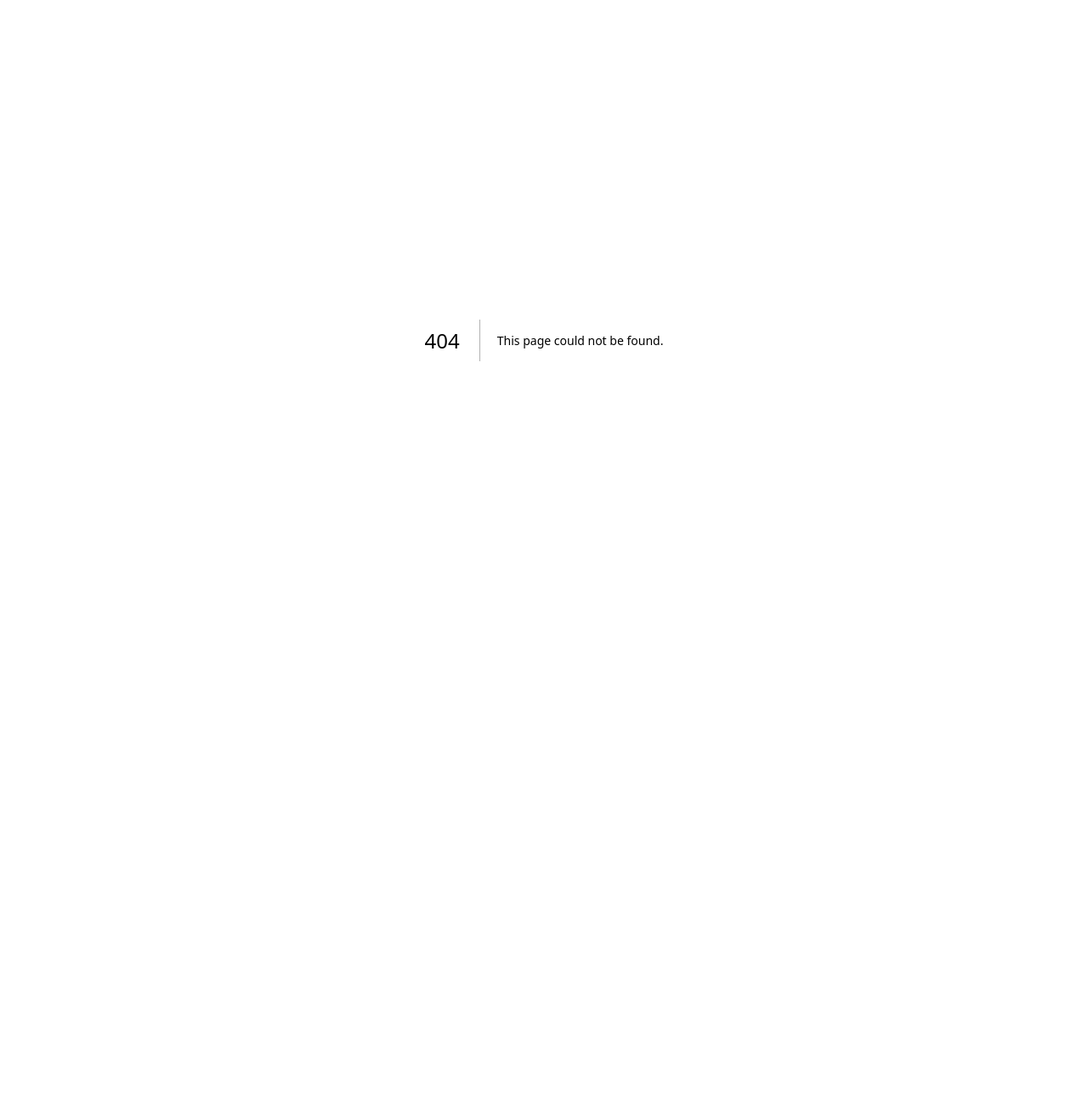
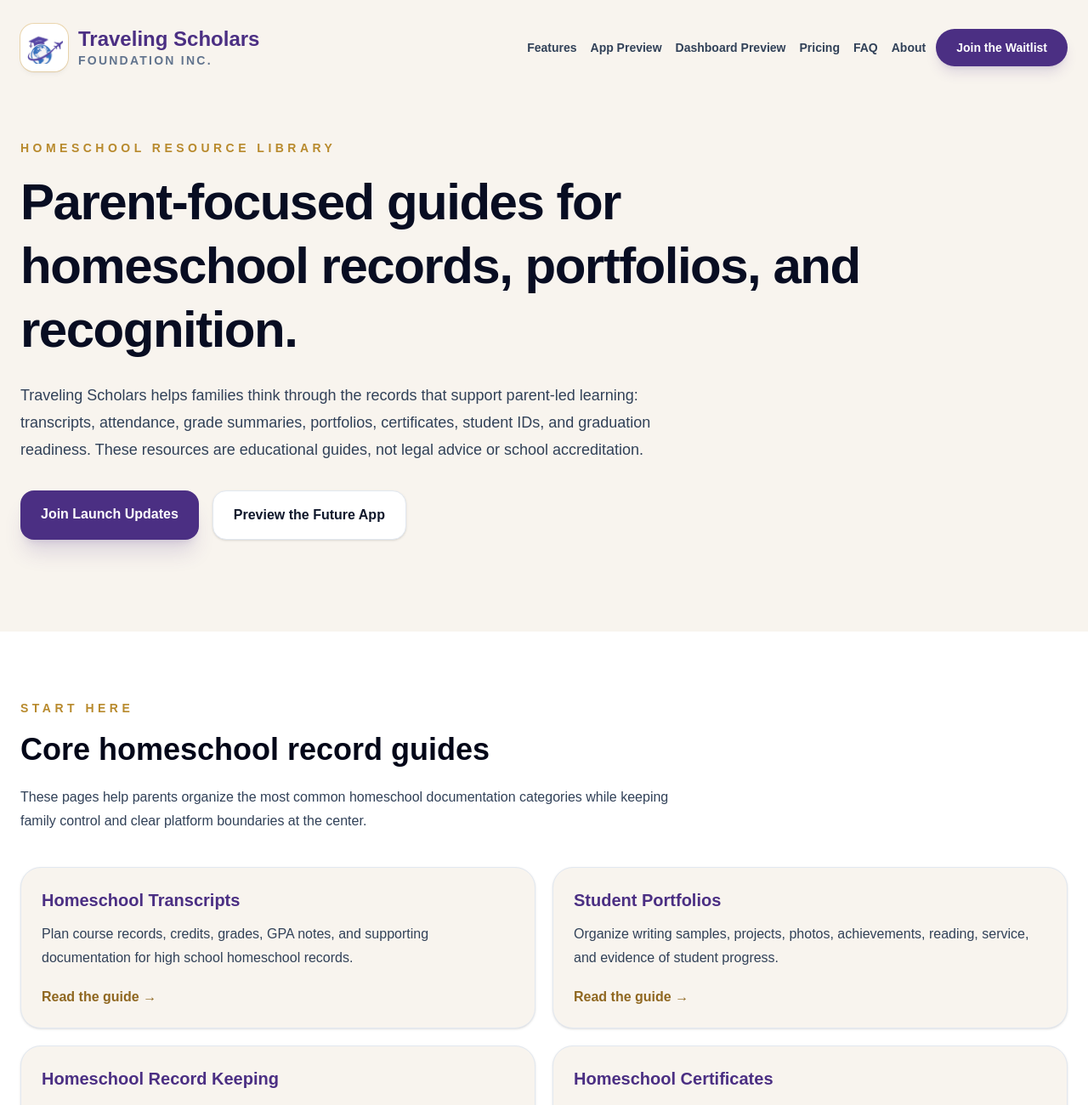
Before and after one commit to aimoneyglitch/traveling-scholars-site, a Next.js app: page /resources in a window 1280 px wide. Before the commit this address had no page. Shown: the top 1300 px of the page at 85% size. Before the commit the page ends 800 px from the top, so only its background shows below. Built offline with nearby package versions, Linux system fonts and the light colour scheme.

Commit message:
Add homeschool resource library

```diff
--- /dev/null
+++ b/app/resources/page.tsx
@@ -0,0 +1,170 @@
+import { SiteFooter } from "../_components/site-footer";
+import { SiteNav } from "../_components/site-nav";
+import { pageMetadata } from "../seo";
+
+const guides = [
+  {
+    title: "Homeschool Transcripts",
+    href: "/homeschool-transcripts/",
+    text: "Plan course records, credits, grades, GPA notes, and supporting documentation for high school homeschool records."
+  },
+  {
+    title: "Student Portfolios",
+    href: "/student-portfolios/",
+    text: "Organize writing samples, projects, photos, achievements, reading, service, and evidence of student progress."
+  },
+  {
+    title: "Homeschool Record Keeping",
+    href: "/homeschool-record-keeping/",
+    text: "Build a calmer system for attendance, grade records, yearly summaries, credits, and family documentation."
+  },
+  {
+    title: "Homeschool Certificates",
+    href: "/homeschool-certificates/",
+    text: "Create parent-led recognition records for milestones, completion moments, achievements, and student encouragement."
+  }
+];
+
+const planningTopics = [
+  "Attendance tracking",
+  "Gradebook organization",
+  "Transcript readiness",
+  "Portfolio planning",
+  "Student ID records",
+  "Certificate recognition",
+  "Graduation preparation",
+  "Parent-controlled documentation"
+];
+
+export const metadata = pageMetadata({
+  title: "Homeschool Resource Library | Traveling Scholars",
+  description:
+    "Explore parent-focused homeschool record keeping guides for transcripts, portfolios, attendance, certificates, student IDs, grades, GPA, and graduation readiness.",
+  path: "/resources/"
+});
+
+export default function ResourcesPage() {
+  return (
+    <main className="min-h-screen bg-[#f8f4ee] text-slate-950">
+      <section className="mx-auto max-w-7xl px-4 py-4 sm:px-6 sm:py-5 lg:py-7">
+        <SiteNav />
+
+        <div className="py-12 sm:py-16 lg:py-20">
+          <p className="text-xs font-black uppercase tracking-[0.22em] text-[#b88a2d] sm:text-sm sm:tracking-[0.32em]">
+            Homeschool resource library
+          </p>
+
+          <h1 className="mt-4 max-w-5xl text-4xl font-black leading-tight tracking-tight text-[#080d22] sm:text-5xl md:text-6xl">
+            Parent-focused guides for homeschool records, portfolios, and recognition.
+          </h1>
+
+          <p className="mt-6 max-w-3xl text-base leading-7 text-slate-700 sm:text-lg sm:leading-8">
+            Traveling Scholars helps families think through the records that support parent-led learning:
+            transcripts, attendance, grade summaries, portfolios, certificates, student IDs, and graduation
+            readiness. These resources are educational guides, not legal advice or school accreditation.
+          </p>
+
+          <div className="mt-8 flex flex-col gap-4 sm:flex-row">
+            <a
+              href="/contact/"
+              className="rounded-2xl bg-[#4b2f83] px-6 py-4 text-center font-black text-white shadow-xl shadow-[#4b2f83]/15 transition hover:bg-[#3f2770]"
+            >
+              Join Launch Updates
+            </a>
+            <a
+              href="/app-preview/"
+              className="rounded-2xl border border-slate-200 bg-white px-6 py-4 text-center font-black text-slate-900 shadow-sm transition hover:border-[#d6a84f]"
+            >
+              Preview the Future App
+            </a>
+          </div>
+        </div>
+      </section>
+
+      <section className="bg-white px-4 py-16 sm:px-6 sm:py-20">
+        <div className="mx-auto max-w-7xl">
+          <div className="max-w-3xl">
+            <p className="text-xs font-black uppercase tracking-[0.22em] text-[#b88a2d] sm:text-sm sm:tracking-[0.32em]">
+              Start here
+            </p>
+            <h2 className="mt-4 text-3xl font-black leading-tight sm:text-4xl">
+              Core homeschool record guides
+            </h2>
+            <p className="mt-5 leading-7 text-slate-700">
+              These pages help parents organize the most common homeschool documentation categories while
+              keeping family control and clear platform boundaries at the center.
+            </p>
+          </div>
+
+          <div className="mt-10 grid gap-5 md:grid-cols-2">
+            {guides.map((guide) => (
+              <a
+                key={guide.href}
+                href={guide.href}
+                className="rounded-3xl border border-slate-200 bg-[#f8f4ee] p-6 shadow-sm transition hover:border-[#d6a84f] hover:bg-white"
+              >
+                <h3 className="text-xl font-black text-[#4b2f83]">{guide.title}</h3>
+                <p className="mt-3 leading-7 text-slate-700">{guide.text}</p>
+                <span className="mt-5 inline-flex font-black text-[#8f6720]">
+                  Read the guide →
+                </span>
+              </a>
+            ))}
+          </div>
+        </div>
+      </section>
+
+      <section className="px-4 py-16 sm:px-6 sm:py-20">
+        <div className="mx-auto max-w-7xl">
+          <div className="grid gap-10 lg:grid-cols-[0.85fr_1.15fr] lg:items-start">
+            <div>
+              <p className="text-xs font-black uppercase tracking-[0.22em] text-[#b88a2d] sm:text-sm sm:tracking-[0.32em]">
+                Platform planning
+              </p>
+              <h2 className="mt-4 text-3xl font-black leading-tight sm:text-4xl">
+                Built around the records homeschool families actually need.
+              </h2>
+              <p className="mt-5 leading-7 text-slate-700">
+                The long-term Traveling Scholars platform is being shaped around parent-controlled
+                documentation, not fake school authority. Parents remain responsible for compliance,
+                accuracy, instruction, and final records.
+              </p>
+            </div>
+
+            <div className="grid gap-4 sm:grid-cols-2">
+              {planningTopics.map((topic) => (
+                <div
+                  key={topic}
+                  className="rounded-2xl border border-slate-200 bg-white p-5 font-black text-[#080d22] shadow-sm"
+                >
+                  {topic}
+                </div>
+              ))}
+            </div>
+          </div>
+        </div>
+      </section>
+
+      <section className="bg-[#080d22] px-4 py-16 text-white sm:px-6 sm:py-20">
+        <div className="mx-auto max-w-7xl">
+          <div className="max-w-4xl">
+            <p className="text-xs font-black uppercase tracking-[0.22em] text-[#f1d28a] sm:text-sm sm:tracking-[0.32em]">
+              Clear trust boundaries
+            </p>
+            <h2 className="mt-4 text-3xl font-black leading-tight sm:text-4xl">
+              Official-feeling records without misleading claims.
+            </h2>
+            <p className="mt-5 leading-8 text-white/75">
+              Traveling Scholars is a homeschool organization and future records platform. It is not an
+              accredited school, curriculum provider, diploma-granting institution, government records
+              authority, or legal compliance service. The goal is to help parents organize and present
+              family-controlled records with more confidence.
+            </p>
+          </div>
+        </div>
+      </section>
+
+      <SiteFooter />
+    </main>
+  );
+}
```
Also changed, not shown: 1 other file (tests, documents, lock files or other folders).
